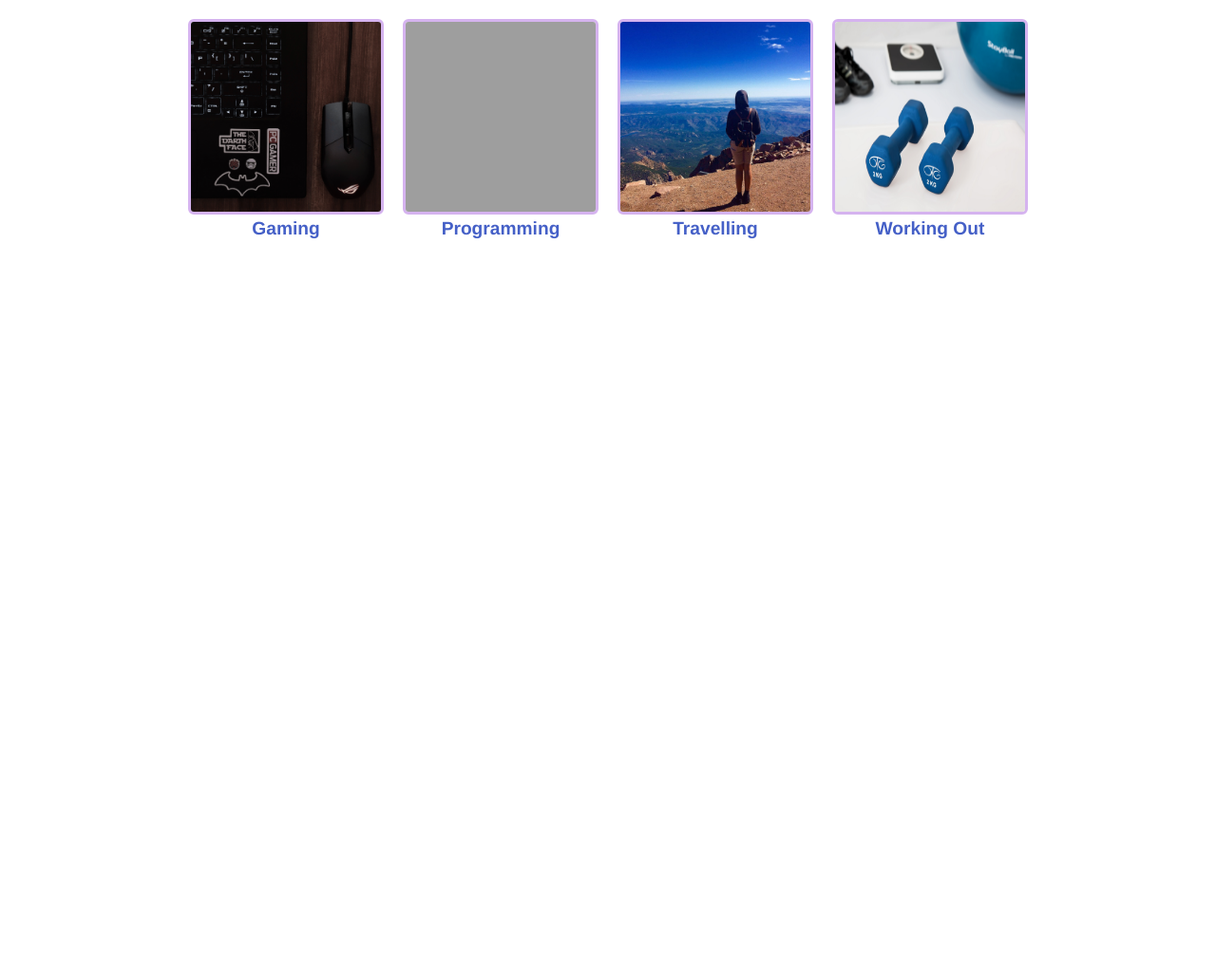
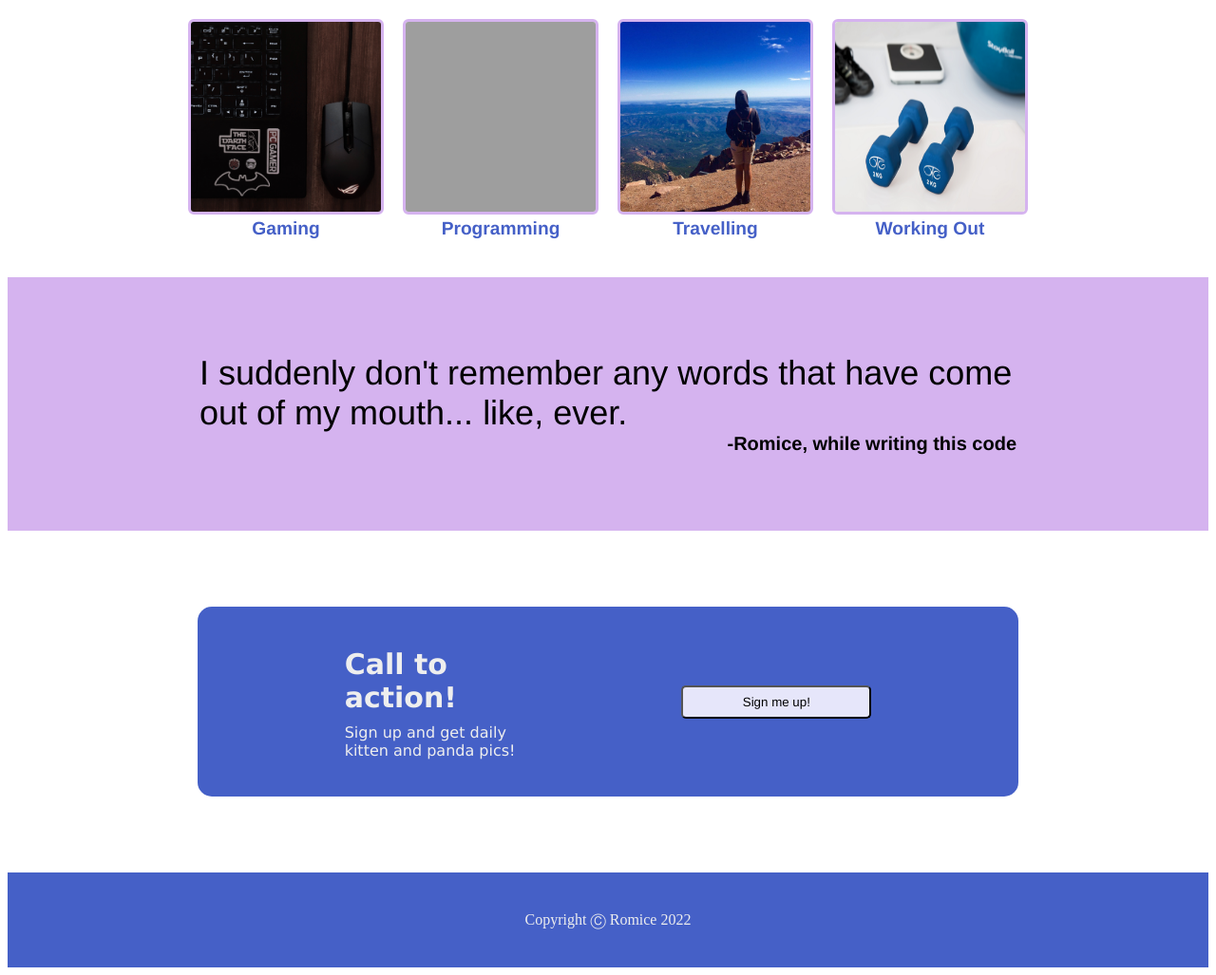
Before and after one commit to Romice98/Landing-Page, a plain HTML site: page index.html in a window 1280 px wide. Shown: the part 724-1751 px from the top of the page at 95% size. Before the commit the page ends 1024 px from the top, so only its background shows below. Drawn offline with Linux system fonts and the light colour scheme; grey boxes are pictures that could not be loaded.

Commit message:
Did quote, email and footer.
Finished creating the landing page. These 3 took just an hour,
which is as much as each of the previous sections.
I think I got a hang on flexbox now.

```diff
--- a/index.html
+++ b/index.html
@@ -50,15 +50,20 @@
     </div>
 
     <div class="quote">
-
+        <div class="what">I suddenly don't remember any words that have come out of my mouth... like, ever.</div>
+        <div class="who">-Romice, while writing this code</div>
     </div>
 
     <div class="email">
-
+        <div class="expl">
+        <h1>Call to action!</h1>
+        <p>Sign up and get daily kitten and panda pics!</p>
+        </div>
+        <button>Sign me up!</button>
     </div>
 
     <div class="footer">
-
+        <p>Copyright Ⓒ Romice 2022</p>
     </div>
 
 </body>
--- a/styles.css
+++ b/styles.css
@@ -63,8 +63,8 @@ a {
 .greeting button {
     font-family: 'Franklin Gothic Medium', 'Arial Narrow', Arial, sans-serif;
     padding: 8px 16px;
-    border-radius: 4px;
-    background-color: #D5B3EF;
+    border-radius: 5px;
+    background-color: lavender;
 }
 
 .hello img {
@@ -114,13 +114,69 @@ a {
 }
 
 .quote {
+    background-color: #D5B3EF;
+    padding: 80px 80px;
+    display: flex;
+    flex-direction: column;
+    align-items: center;
+    font-family: 'Franklin Gothic Medium', 'Arial Narrow', Arial, sans-serif;
+}
 
+.quote .what {
+    font-size: 36px;
+    width: 860px;
+}
+
+.quote .who {
+    font-size: 20px;
+    font-weight: bolder;
+    width: 860px;
+    text-align: right;
 }
 
 .email {
+    display: flex;
+    flex-wrap: wrap;
+    justify-content: space-evenly;
+    align-items: center;
+    margin: 80px 200px;
+    height: 200px;
+    background-color: #4560C7;
+    border-radius: 15px;
+}
 
+.expl {
+    width: 200px;
+    color: white;
+}
+
+.expl h1 {
+    font-family: 'Lucida Sans', 'Lucida Sans Regular', 'Lucida Grande', 'Lucida Sans Unicode', Geneva, Verdana, sans-serif;
+    font-size: 30px;
+    color: #eee;
+    margin-bottom: 10px;
+}
+
+.expl p {
+    font-family: 'Lucida Sans', 'Lucida Sans Regular', 'Lucida Grande', 'Lucida Sans Unicode', Geneva, Verdana, sans-serif;
+    color: #eeeeee;
+    margin-top: 10px;
+}
+
+.email button {
+    font-family: 'Franklin Gothic Medium', 'Arial Narrow', Arial, sans-serif;
+    padding: 8px 16px;
+    border-radius: 5px;
+    background-color: lavender;
+    flex: 0 0 400px;
+    max-width: 200px;
 }
 
 .footer {
-
+    background-color: #4560C7;
+    color: #eeeeee;
+    height: 100px;
+    display: flex;
+    align-items: center;
+    justify-content: center;
 }
```
Also changed, not shown: 2 other files.
